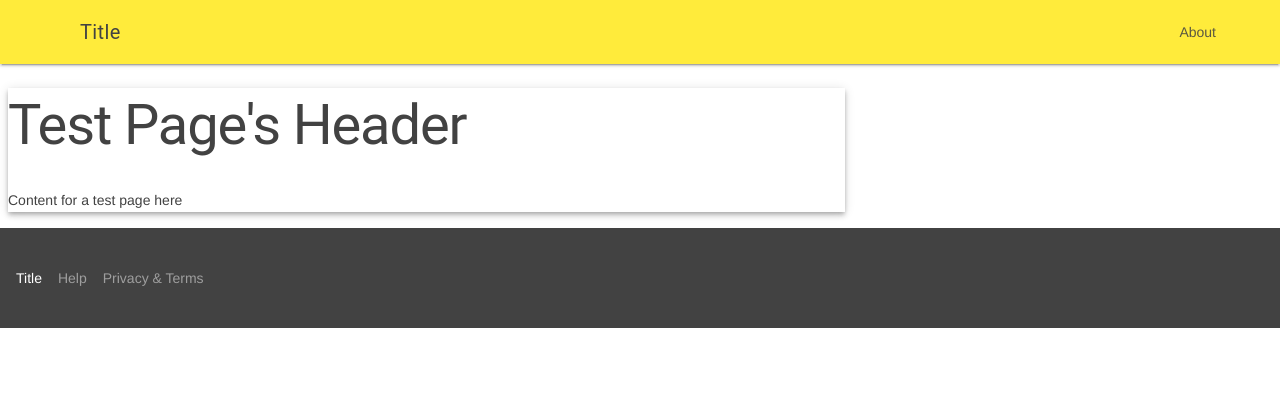
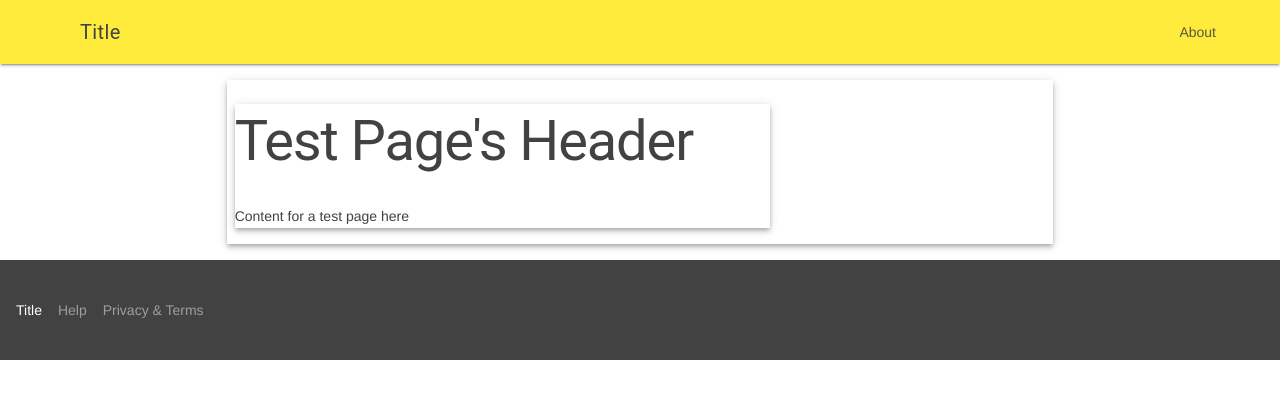
Before and after one commit to vantravel/vantravel.github.io, a Jekyll site: the page built from index.html, in a window 1280 px wide. Shown: the top 399 px of the page. Built offline with Jekyll 4.4.1, drawn with Linux system fonts in a browser that asks for light colours.

Commit message:
Update default.html

```diff
--- a/_layouts/default.html
+++ b/_layouts/default.html
@@ -32,7 +32,12 @@
 				</div>
 				-->
 				<main class="mdl-layout__content">
-				<div class="page-content">{{ content }}</div>
+					<div class="demo-container mdl-grid">
+						<div class="mdl-cell mdl-cell--2-col mdl-cell--hide-tablet mdl-cell--hide-phone"></div>
+						<div class="demo-content mdl-color--white mdl-shadow--4dp content mdl-color-text--grey-800 mdl-cell mdl-cell--8-col">
+							{{ content }}
+						</div>
+					</div>
 				</main>
 			</div>
 			<footer class="mdl-mini-footer">
```
